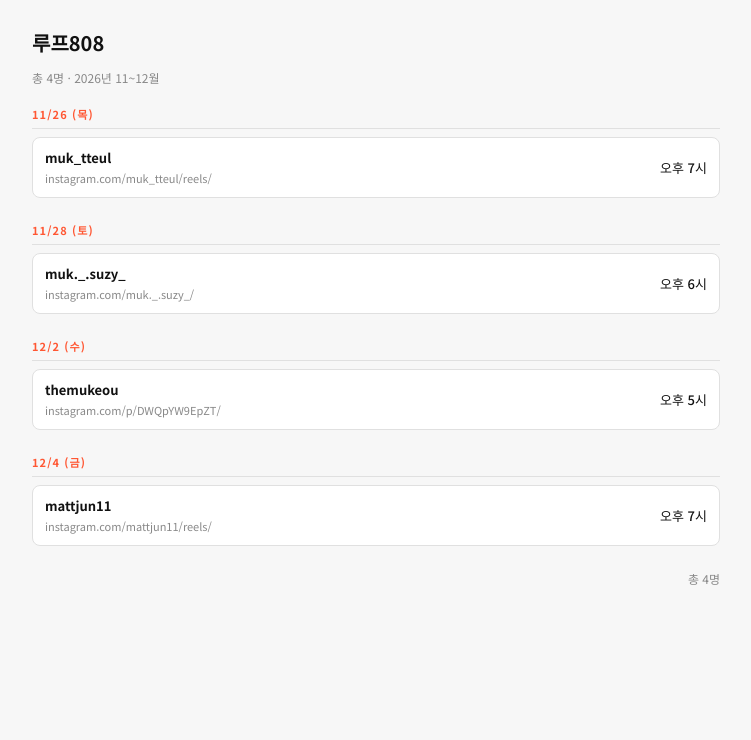
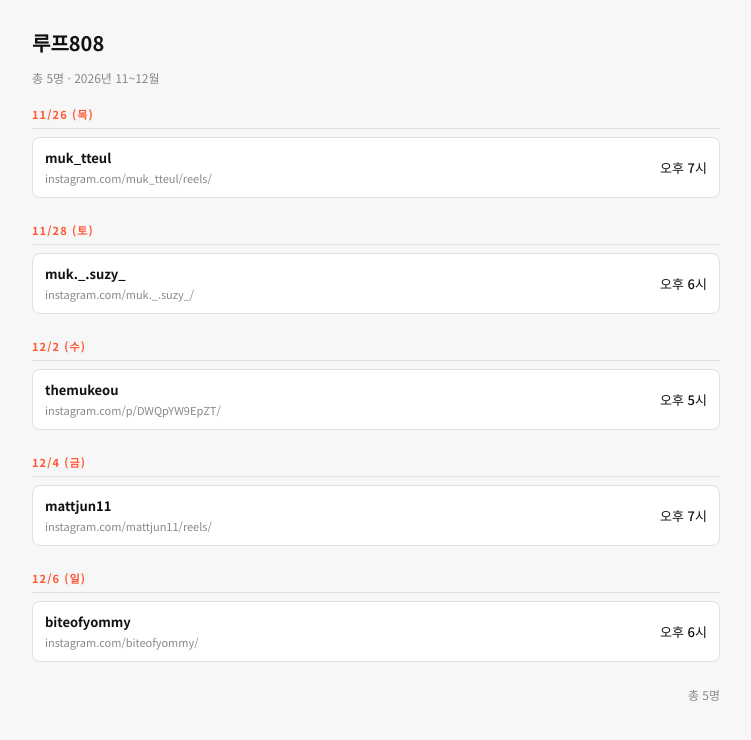
Before and after one commit to kangnaan00/wym4wjx, a plain HTML site: page loop808-2026/schedule.html in a window 1280 px wide. Shown: the whole page, without its empty margins (264-1015 px from the left). Drawn offline with Linux system fonts and the light colour scheme.

Commit message:
add biteofyommy 12/6 18:00
Co-Authored-By: Claude Sonnet 4.6 <noreply@anthropic.com>

```diff
--- a/loop808-2026/schedule.html
+++ b/loop808-2026/schedule.html
@@ -78,7 +78,7 @@
 </head>
 <body>
 <h1>루프808</h1>
-<p class="meta">총 4명 · 2026년 11~12월</p>
+<p class="meta">총 5명 · 2026년 11~12월</p>
 
 <div class="date-group">
   <div class="date-label">11/26 (목)</div>
@@ -132,6 +132,19 @@
   </div>
 </div>
 
-<p class="count">총 4명</p>
+<div class="date-group">
+  <div class="date-label">12/6 (일)</div>
+  <div class="row">
+    <div class="row-left">
+      <div class="id">biteofyommy</div>
+      <div class="link"><a href="https://www.instagram.com/biteofyommy/" target="_blank">instagram.com/biteofyommy/</a></div>
+    </div>
+    <div class="row-right">
+      <div class="time">오후 6시</div>
+    </div>
+  </div>
+</div>
+
+<p class="count">총 5명</p>
 </body>
 </html>
```
